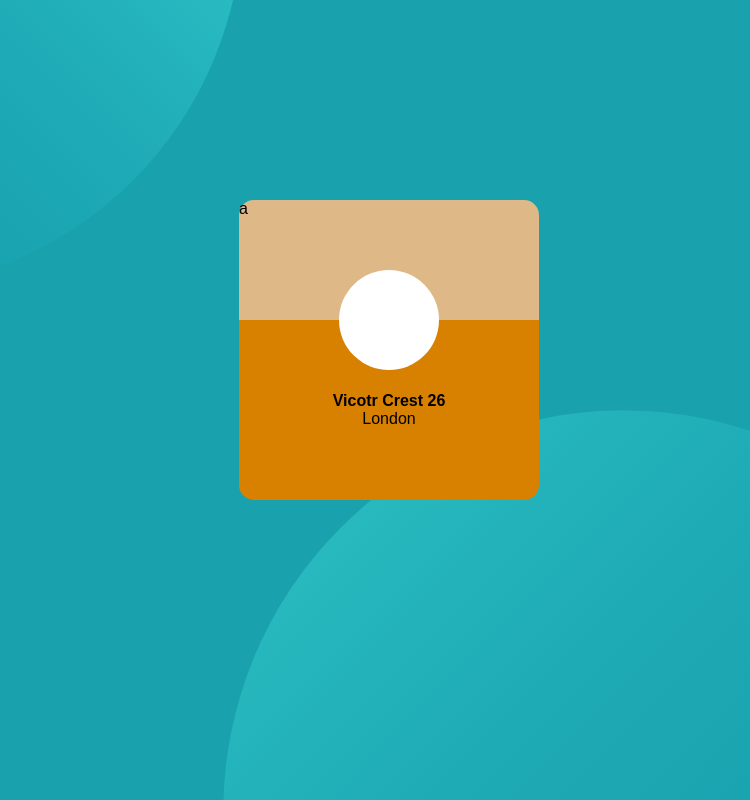
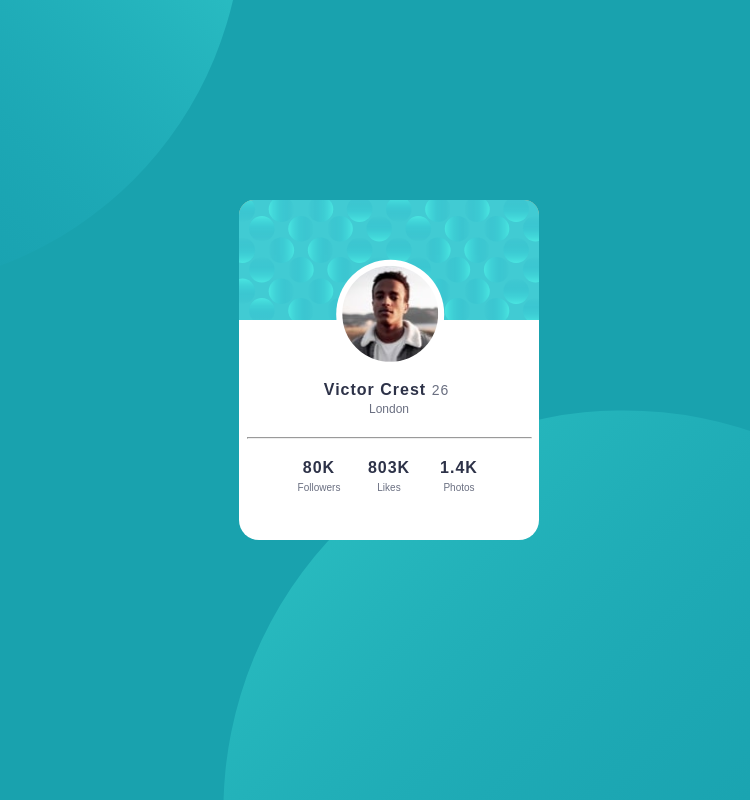
Before and after one commit to Tamburini-Christofer/Ex-Front-profile-card-component-main, a plain HTML site: page index.html in a window 1280 px wide. Shown: the whole page, without its empty margins (401-1151 px from the left). Drawn offline with Linux system fonts and the light colour scheme.

Commit message:
Creazione Card

```diff
--- a/css/main.css
+++ b/css/main.css
@@ -15,6 +15,11 @@ main{
     position: relative;
 }
 
+strong,
+h4{
+    letter-spacing: 1px;
+    color: hsl(229, 23%, 23%);
+}
 
 .container{
     width: 100vw;
@@ -25,6 +30,30 @@ main{
     background-size: 750px;
     background-position-y: -460px;
     background-position-x: -20%;
+}
+
+
+hr{
+    margin: 20px 0;
+    width: 95%;
+    color: hsl(225, 10%, 92%);
+}
+
+.flex{
+    display: flex;
+    flex-direction: row;
+    justify-content: space-between;
+}
+
+.age{
+    margin: 0 5px 10px 0;
+    font-size: 14px;
+    font-weight: 400;
+}
+
+span{
+    color: hsl(227, 10%, 46%);
+    font-size: 12px;
 }
 
 .ct_down{
@@ -42,34 +71,51 @@ main{
     position: absolute;
     transform: translate(80vh, -75vh);
     width: 300px;
-    height: 300px;
-    background-color: rgb(255, 12, 12);
+    height: 340px;
+    background-color: rgb(255, 255, 255);
     border-radius: 20px;
 }
 
 .row_up{
     border-radius: 15px 15px 0 0;
     background-color: burlywood;
-    height: 40%;
+    height: 30%;
+}
+
+.row_up img{
+    max-width: 100%;
+    border-radius: 15px 15px 0 0;
 }
 
 .row_down{
     display: flex;
+    flex-direction: column;
     justify-content: center;
     align-items: center;
 
     text-align: center;
     border-radius: 0 0 15px 15px;
-    background-color: rgb(216, 129, 0);
-    height: 60%;
+    height: 80%;
 }
 
 .img_account{
     position: absolute;
-    transform: translate(100%,70%);
+    transform: translate(90%,55%);
     border-radius: 100%;
     background-color: rgb(255, 255, 255);
-    width: 100px;
-    height: 100px;
+    width: 36%;
+    height: 32%;
+}
 
+.img_account img{
+    border-radius: 100%;
+    padding: 6px;
 }
+
+.footer_col{
+    width:70px;
+}
+
+.footer_col span{
+    font-size: 10px;
+}
--- a/index.html
+++ b/index.html
@@ -17,16 +17,33 @@
         <div class="card">
 
             <div class="img_account">
-
+                <img src="img/image-victor.jpg" alt="">
             </div>
             <div class="row_up">
-                a
+                <img src="img/bg-pattern-card.svg" alt="Pattern">
             </div>
             <div class="row_down">
                 <div>
-                    <h4>Vicotr Crest <span> 26</span></h4>
-                    <div>London</div>
+                    <h4>Victor Crest <span class="age">26</span></h4>
+                    <span>London</span>
                 </div>
+                <hr>
+                <div class="flex">
+                    <div class="footer_col">
+                        <div><strong>80K</strong></div>
+                        <span>Followers</span>
+                    </div>
+                    <div class="footer_col">
+                        <div><strong>803K</strong></div>
+                        <span>Likes</span>
+                    </div>
+                    <div class="footer_col">
+                        <div><strong>1.4K</strong></div>
+                        <span>Photos</span>
+                    </div>
+                </div>
+
+
             </div>
 
         </div>
```
